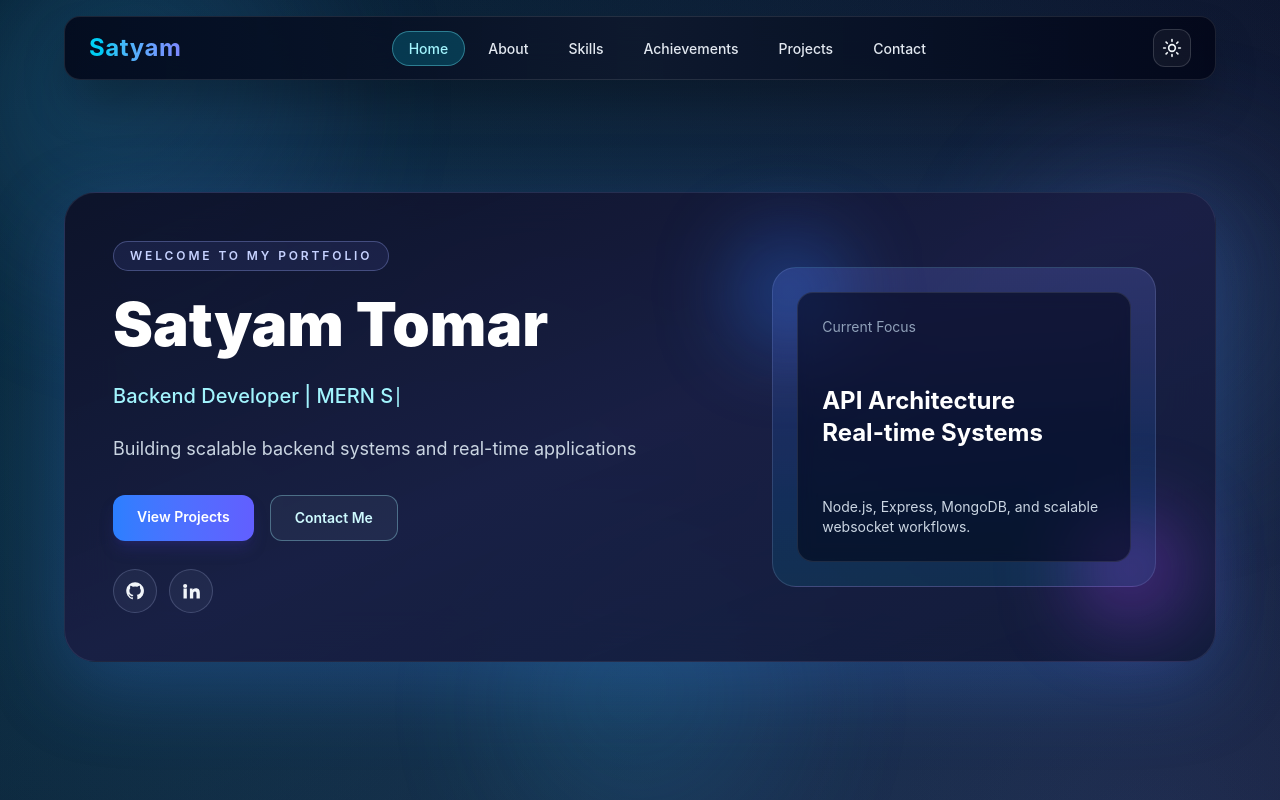
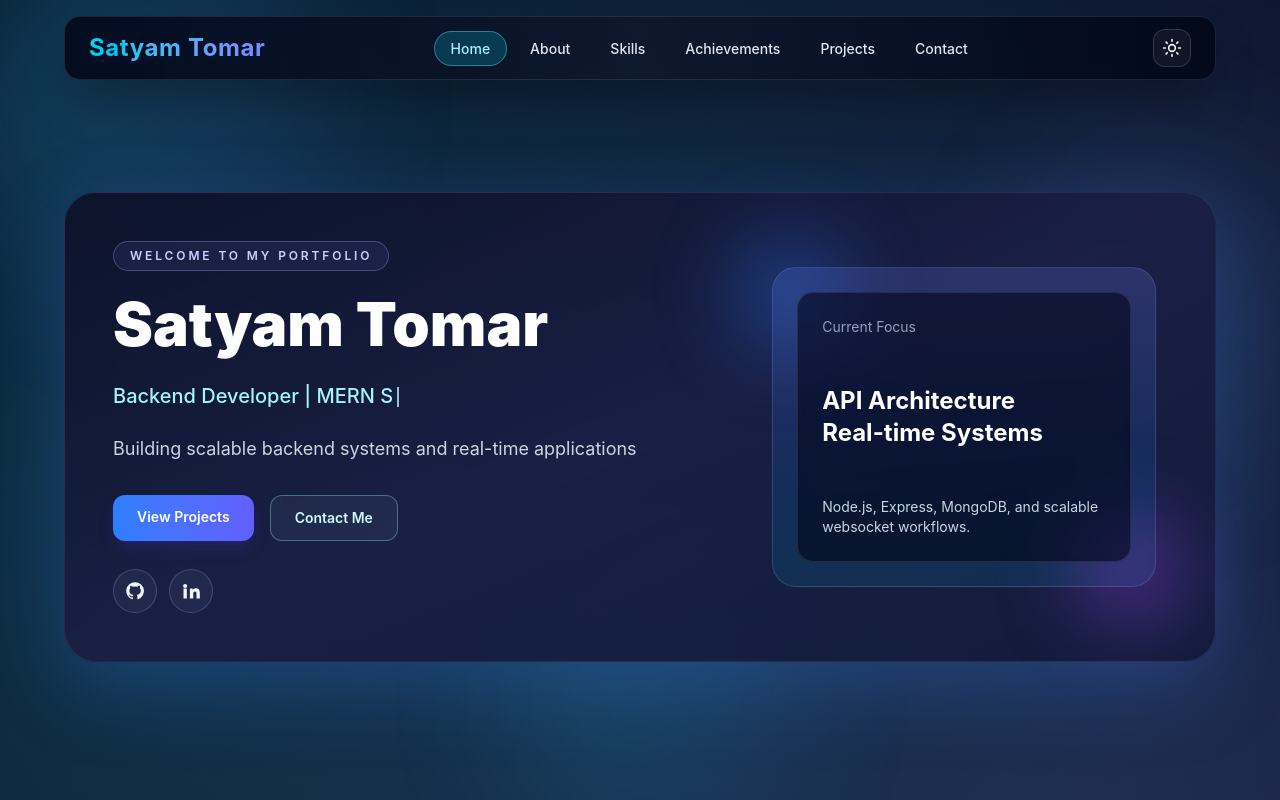
Before and after one commit to SatyamTomar7/Portfolio-website, a React app: page / in a window 1280 px wide. Shown: the top 800 px of the page. Built offline with nearby package versions, Linux system fonts and the light colour scheme; the HTML template or start-up script is replaced by a standard one.

Commit message:
added full name

```diff
--- a/src/components/Achievements.jsx
+++ b/src/components/Achievements.jsx
@@ -19,12 +19,6 @@ const achievements = [
     description:
       "Recognized among top performers in the university merit list for strong academic consistency and technical excellence.",
     icon: FaMedal,
-  },
-  {
-    title: "IEEE Participation",
-    description:
-      "Actively participated in IEEE activities and technical discussions, contributing to continuous learning and peer collaboration.",
-    icon: FaUsers,
   },
 ];
 
--- a/src/components/Navbar.jsx
+++ b/src/components/Navbar.jsx
@@ -75,7 +75,7 @@ function Navbar() {
           onClick={(event) => handleLinkClick(event, "home")}
           className="bg-gradient-to-r from-cyan-400 to-indigo-400 bg-clip-text text-2xl font-bold tracking-wide text-transparent"
         >
-          Satyam
+          Satyam Tomar
         </a>
 
         <ul className="hidden items-center gap-2 md:flex">
```
